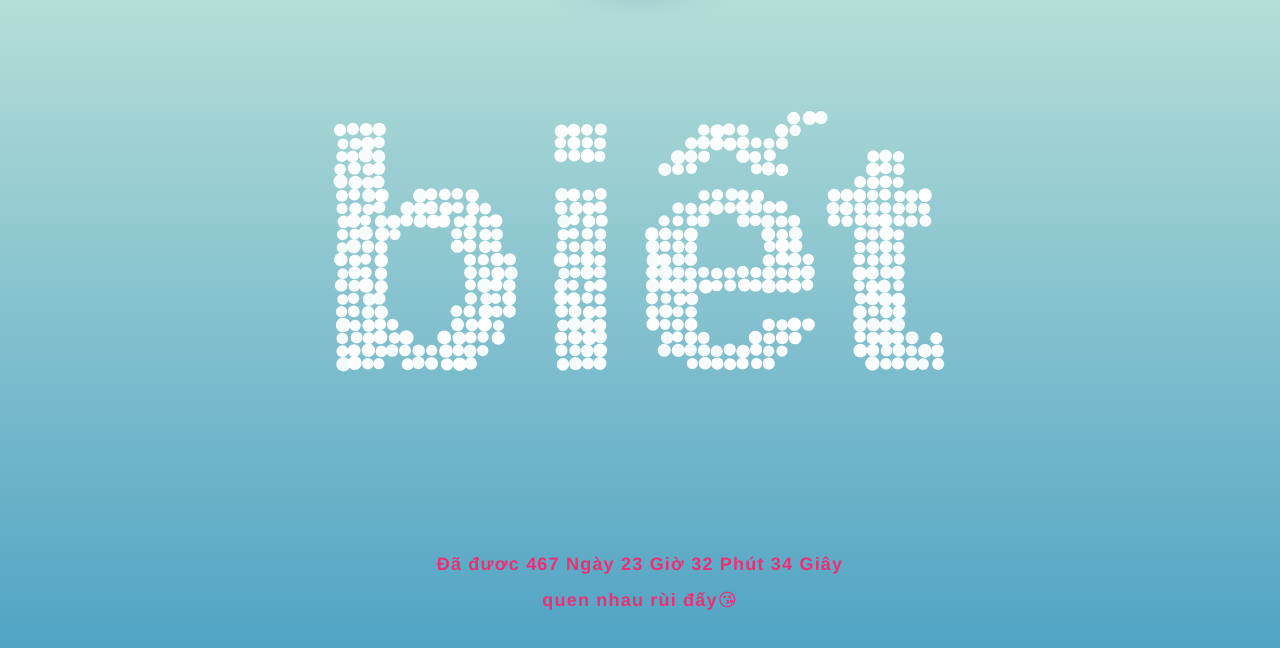
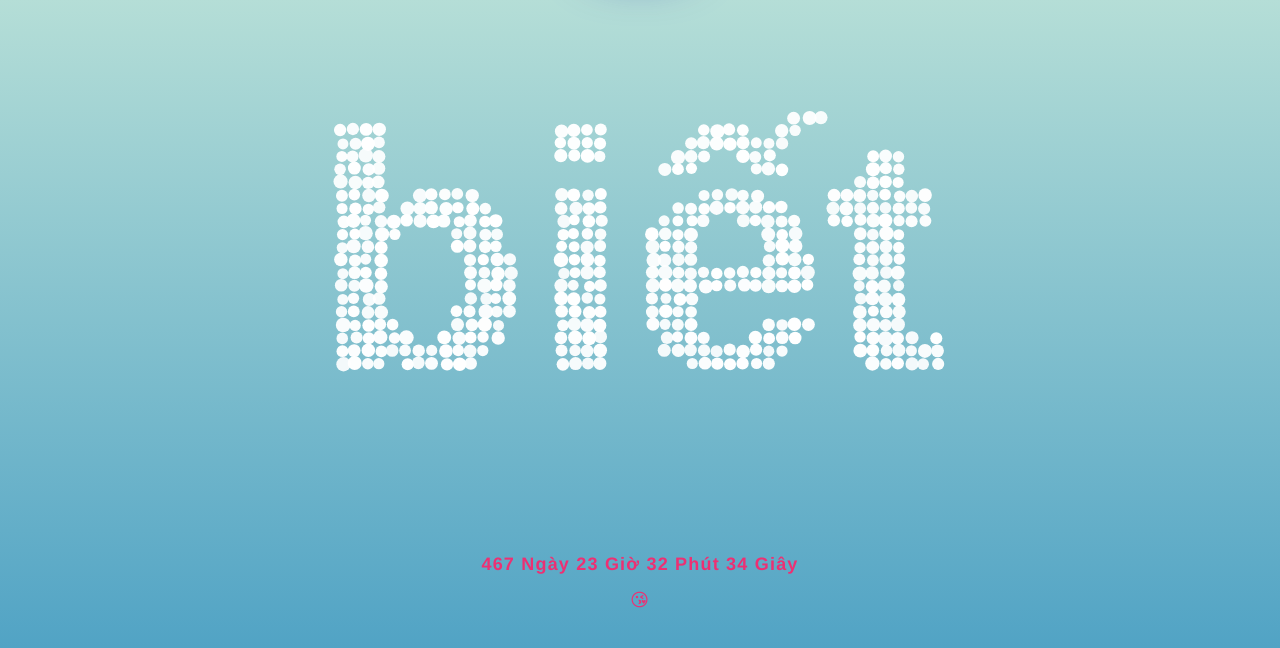
Before and after one commit to BlueMoon136/bluemoon136.github.io, a plain HTML site: page index (1).html in a window 1280 px wide. Shown: the part 144-792 px from the top of the page. Drawn offline with Linux system fonts and the light colour scheme.

Commit message:
Update index (1).html

```diff
--- a/index (1).html
+++ b/index (1).html
@@ -92,8 +92,8 @@
         <img src="https://1.bp.blogspot.com/-ciJx92ftXls/YGLZXgbmRgI/AAAAAAAArCg/iA9A_uU0qewj8ZgCpv6mCRqNuvo2YlZZACNcBGAsYHQ/s0/1d83a6d88d8be5b041a9a98fd5048311.jpeg" id="logo">
     </div>
     <canvas class="canvas" width="1820" height="905"></canvas>
-    <p class="text" style="color: #ed3073;">Đã đươc
-    <span id="span_dt_dt"></span><br> quen nhau rùi đấy😘
+    <p class="text" style="color: #ed3073;">
+    <span id="span_dt_dt"></span><br> 😘
     </p>
     <script language="javascript">
         function show_date_time() {
@@ -120,7 +120,7 @@
             init: function () {
                 S.Drawing.init('.canvas');
                 document.body.classList.add('body--ready');
-                S.UI.simulate("Chào cậu|Cậu|biết|Gì chưa|#countdown 3|Cậu đã| Mập lên| Rồi đấy|Bất ngờ chưa|Bà già|#time|❤️");
+                S.UI.simulate("Chào cậu|Cậu|biết|Gì chưa|#countdown 3|Cậu đã| Rồi đấy|Bất ngờ chưa|Bà già|#time|❤️");
                 S.Drawing.loop(function () {
                     S.Shape.render();
                 });
```
